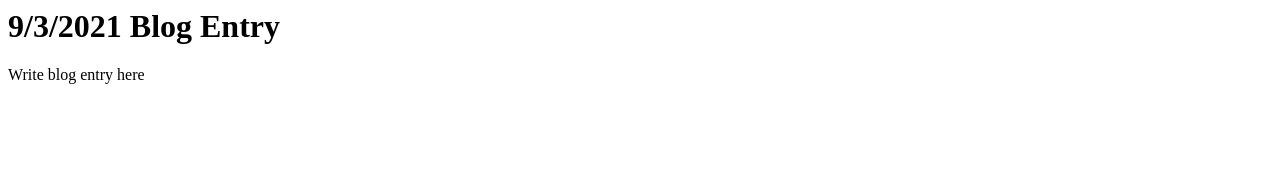
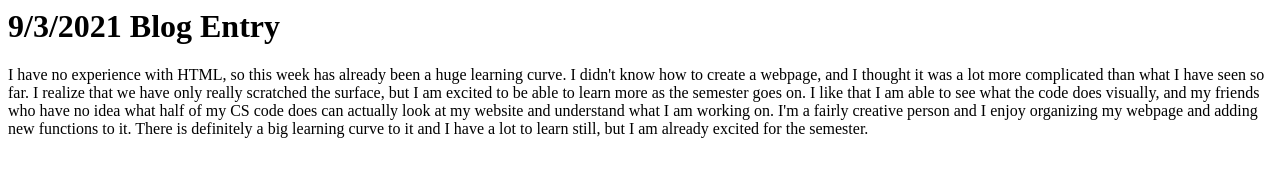
Before and after one commit to ecila1011/CS347, a plain HTML site: page Sept3.html in a window 1280 px wide. Drawn offline with Linux system fonts and the light colour scheme.

Commit message:
blog entry update

```diff
--- a/Sept3.html
+++ b/Sept3.html
@@ -4,6 +4,13 @@
     </head>
   <body>
       <h1>9/3/2021 Blog Entry</h1>
-      <p>Write blog entry here</p>
+      <p>I have no experience with HTML, so this week has already been a huge learning curve. I didn't know how
+          to create a webpage, and I thought it was a lot more complicated than what I have seen so far. I realize
+          that we have only really scratched the surface, but I am excited to be able to learn more as the semester goes on.
+          I like that I am able to see what the code does visually, and my friends who have no idea what half of my CS
+          code does can actually look at my website and understand what I am working on. I'm a fairly creative person and
+          I enjoy organizing my webpage and adding new functions to it. There is definitely a big learning curve to it and I
+          have a lot to learn still, but I am already excited for the semester.
+      </p>
   </body>
 </html>
```
